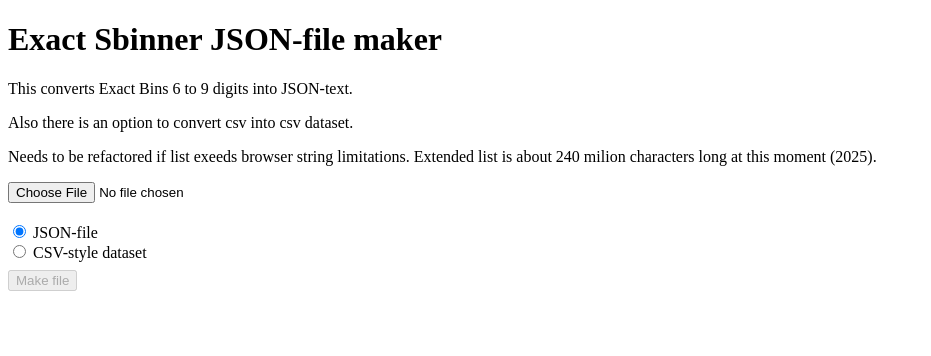
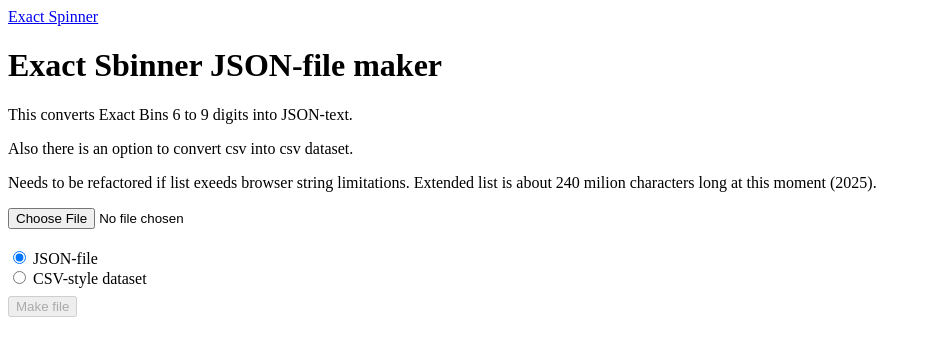
Before and after one commit to MikaDevelops/ExactSbinner, a plain HTML site: page make_json.html in a window 1280 px wide. Shown: the whole page, without its empty margins (0-931 px from the left). Drawn offline with Linux system fonts and the light colour scheme.

Commit message:
navbar and cleared console-logs

```diff
--- a/make_json.html
+++ b/make_json.html
@@ -27,8 +27,6 @@
         }
 
         function radioChecker(){
-            console.log(document.getElementById('radio_json').checked);
-            console.log(document.getElementById('radio_csv').checked);
             if (document.getElementById('radio_json').checked) return "json";
             if (document.getElementById('radio_csv').checked) return "csv";
         }
@@ -42,6 +40,7 @@
     </style>
 </head>
 <body>
+    <div class="navbar"><a href="index.html">Exact Spinner</a></div>
     <h1>Exact Sbinner JSON-file maker</h1>
     <div>
         <p>This converts Exact Bins 6 to 9 digits into JSON-text.</p>
```
